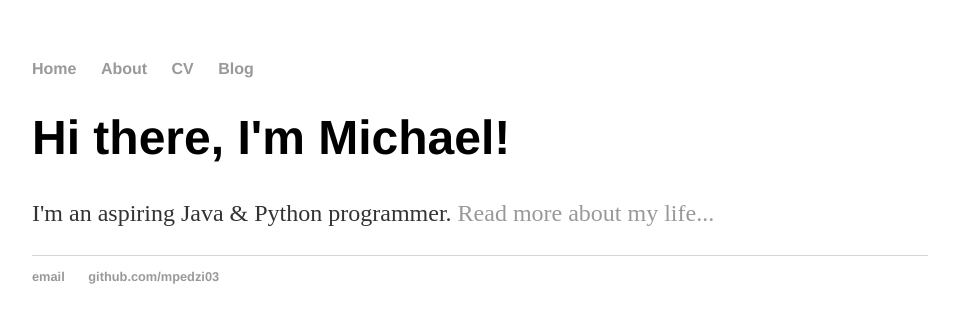
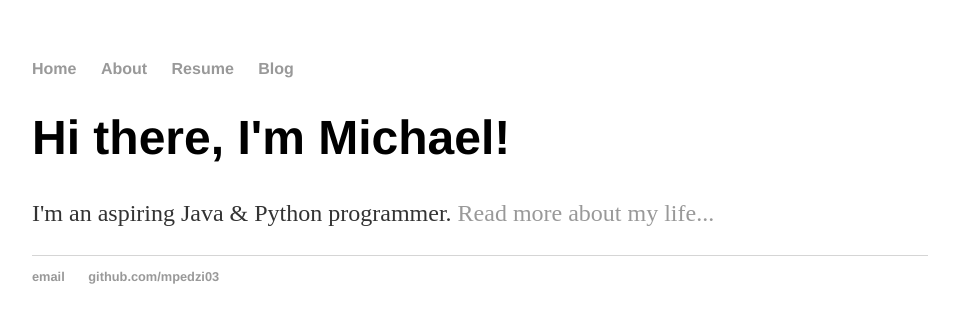
Before and after one commit to mpedzi03/mpedzi03.github.io.old, a Jekyll site: the page built from index.html, in a window 1280 px wide. Shown: the top 323 px of the page, without its empty margins (160-1119 px from the left). Built offline with Jekyll 4.4.1, drawn with Linux system fonts in a browser that asks for light colours.

Commit message:
Update default.html
!u resume connection

```diff
--- a/_layouts/default.html
+++ b/_layouts/default.html
@@ -10,7 +10,7 @@
 	    		<ul>
 	        		<li><a href="/">Home</a></li>
 		        	<li><a href="/about">About</a></li>
-	        		<li><a href="/cv">CV</a></li>
+	        		<li><a href="https://drive.google.com/file/d/1Od_Hqklbnvzgcq4A4kgUhc3CCBDLXpmY/view?usp=sharing">Resume</a></li>
 	        		<li><a href="/blog">Blog</a></li>
 	    		</ul>
 			</nav>
```
